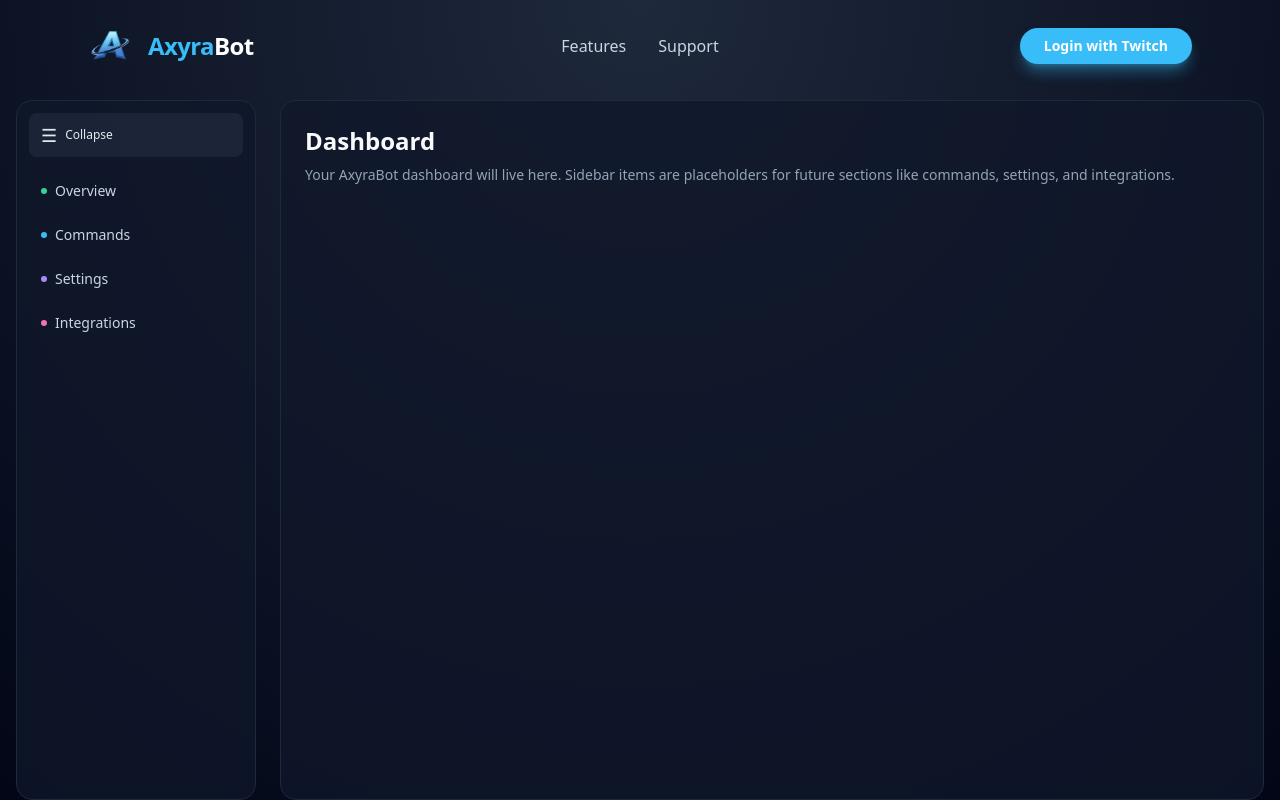
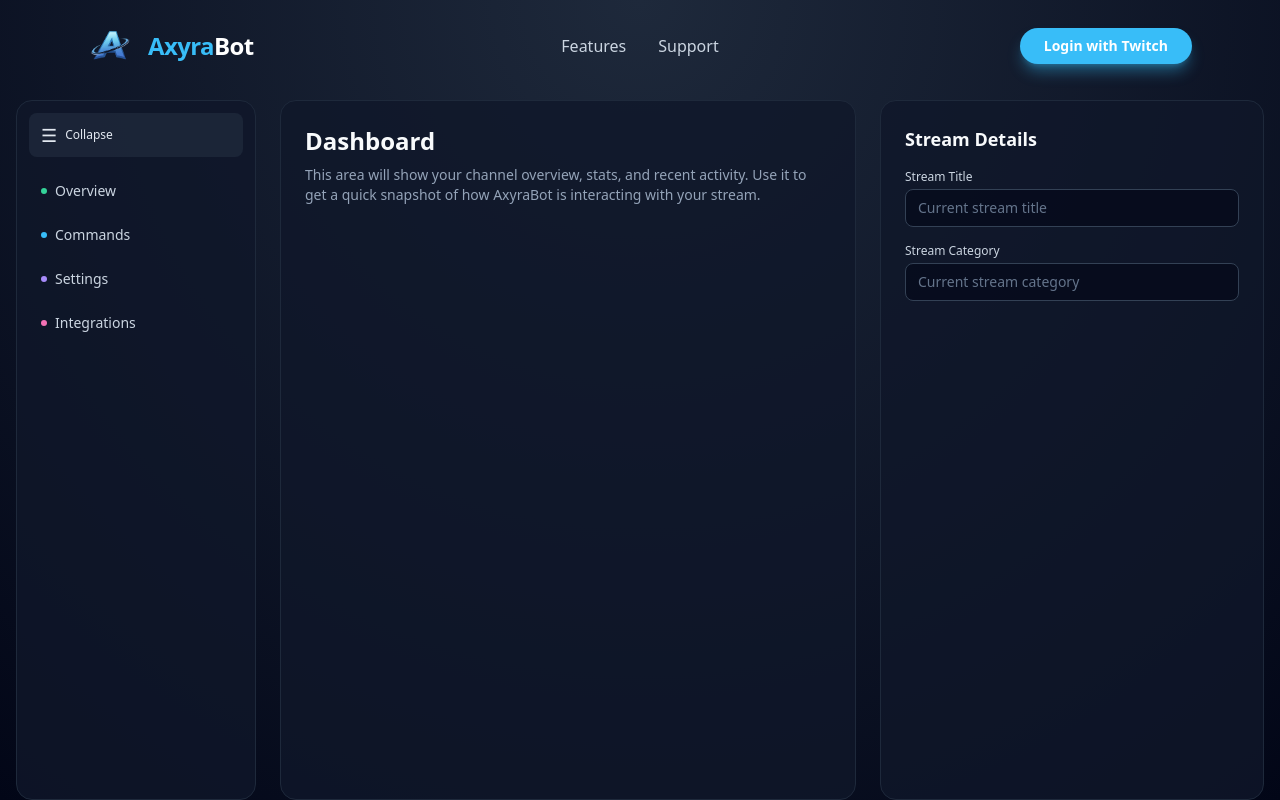
Before and after one commit to nopopcorn12312/AxyraBot, a Next.js app in the folder frontend/: page /dashboard in a window 1280 px wide. Built offline with nearby package versions, Linux system fonts and the light colour scheme; no server answers.

Commit message:
Changed heros within dashbaord

```diff
--- a/frontend/app/dashboard/page.tsx
+++ b/frontend/app/dashboard/page.tsx
@@ -144,12 +144,36 @@ export default function DashboardPage() {
             </button>
           </nav>
         </div>
-        <div className="flex-1 rounded-2xl border border-slate-800 bg-slate-900/80 p-6 text-slate-50">
-          <h1 className="text-2xl font-semibold mb-2">Dashboard</h1>
-          <p className="text-sm text-slate-400">
-            Your AxyraBot dashboard will live here. Sidebar items are placeholders
-            for future sections like commands, settings, and integrations.
-          </p>
+        <div className="flex-1 flex flex-col lg:flex-row gap-6 text-slate-50">
+          <div className="flex-1 rounded-2xl border border-slate-800 bg-slate-900/80 p-6">
+            <h1 className="text-2xl font-semibold mb-2">Dashboard</h1>
+            <p className="text-sm text-slate-400">
+              This area will show your channel overview, stats, and recent
+              activity. Use it to get a quick snapshot of how AxyraBot is
+              interacting with your stream.
+            </p>
+          </div>
+          <div className="w-full lg:w-80 xl:w-96 rounded-2xl border border-slate-800 bg-slate-900/80 p-6">
+            <h2 className="text-lg font-semibold mb-4">Stream Details</h2>
+            <label className="block text-xs font-medium text-slate-300 mb-1">
+              Stream Title
+            </label>
+            <input
+              type="text"
+              readOnly
+              className="mb-4 w-full rounded-lg border border-slate-700 bg-slate-950/60 px-3 py-2 text-sm text-slate-100 placeholder-slate-500 focus:outline-none"
+              placeholder="Current stream title"
+            />
+            <label className="block text-xs font-medium text-slate-300 mb-1">
+              Stream Category
+            </label>
+            <input
+              type="text"
+              readOnly
+              className="w-full rounded-lg border border-slate-700 bg-slate-950/60 px-3 py-2 text-sm text-slate-100 placeholder-slate-500 focus:outline-none"
+              placeholder="Current stream category"
+            />
+          </div>
         </div>
       </div>
     </main>
```
